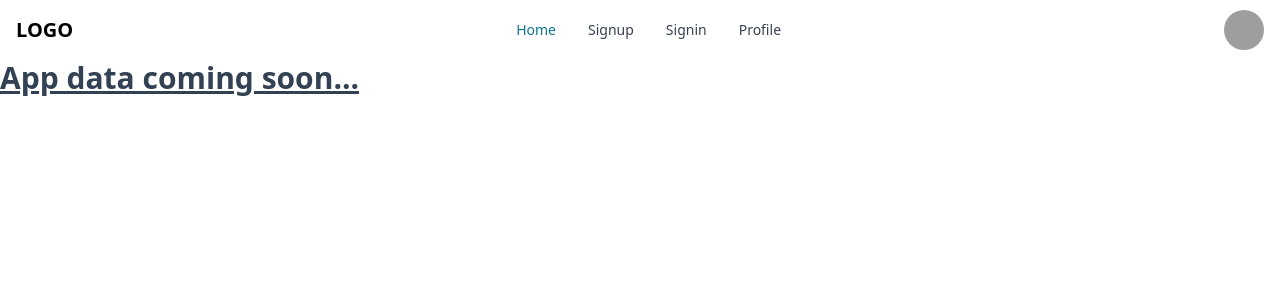
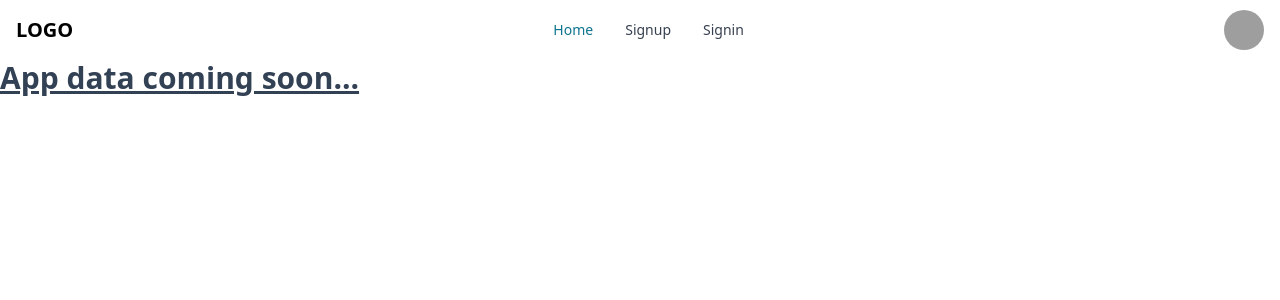
Before and after one commit to douglastawile/my-demo-app, a React (Vite) app: page / in a window 1280 px wide. Shown: the top 300 px of the page. Built offline with nearby package versions, Linux system fonts and the light colour scheme; grey boxes are pictures that could not be loaded.

Commit message:
removed some changes

```diff
--- a/src/components/Navigation.tsx
+++ b/src/components/Navigation.tsx
@@ -59,9 +59,6 @@ export function Navigation() {
         <Link to={"auth/signin"}>
           <Navbar.Link as={"div"}>Signin</Navbar.Link>
         </Link>
-        <Link to={"profile"}>
-          <Navbar.Link as={"div"}>Profile</Navbar.Link>
-        </Link>
       </Navbar.Collapse>
     </Navbar>
   );
```
